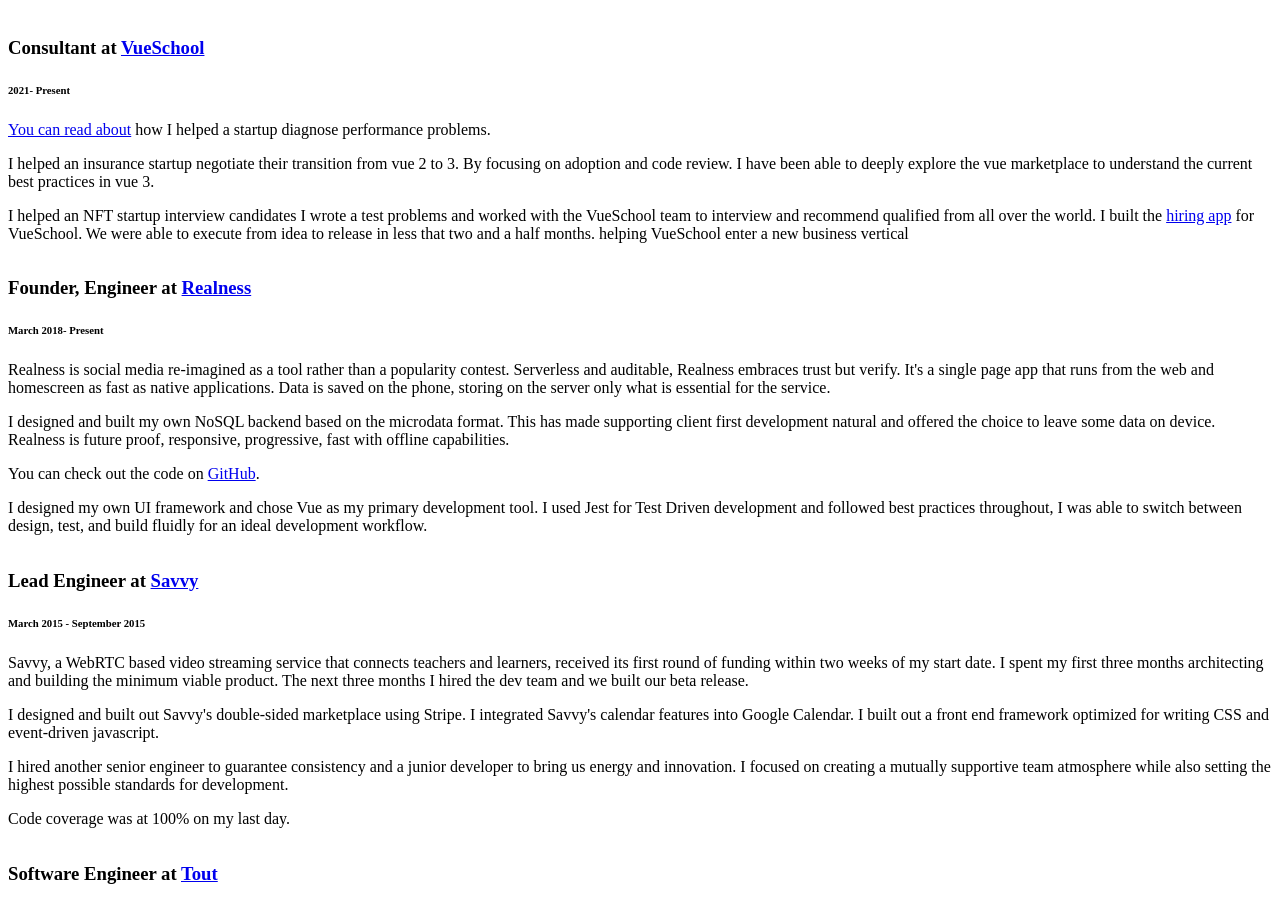
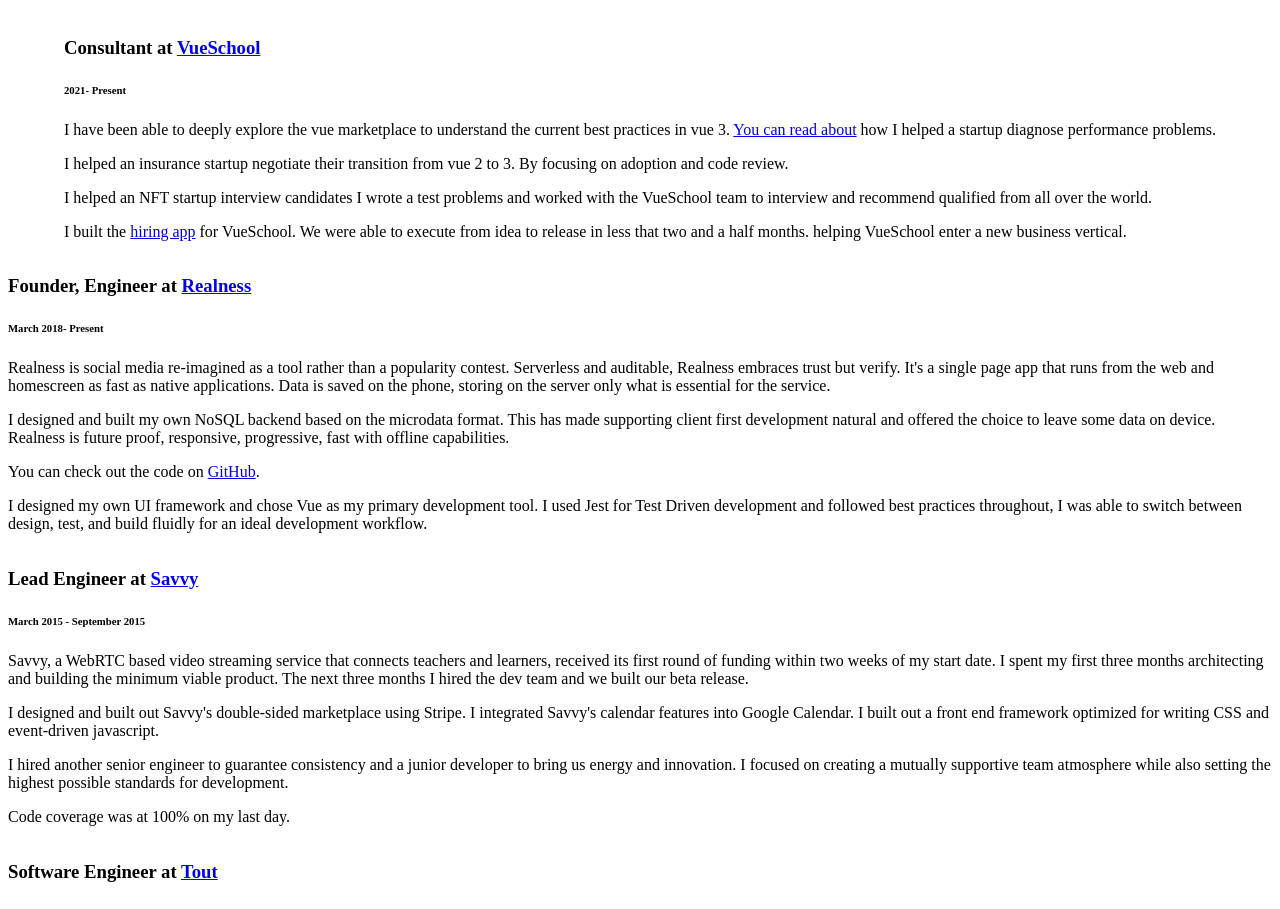
Before and after one commit to scott-fryxell/scott-fryxell.github.io, a Nuxt app: page /resume in a window 1280 px wide. Shown: the part 1470-2379 px from the top of the page. Built offline with nearby package versions, Linux system fonts and the light colour scheme.

Commit message:
Fix formating and a typo

```diff
--- a/pages/resume.vue
+++ b/pages/resume.vue
@@ -69,23 +69,24 @@
           </h6>
         </header>
         <p itemprop="description">
-          <a href="https://vueschool.io/articles/vuejs-tutorials/tooling-saves-your-bacon/">You can read about</a>
-          how I helped a startup diagnose performance problems.
+          I have been able to deeply explore the vue marketplace
+          to understand the current best practices in vue 3. <a href="https://vueschool.io/articles/vuejs-tutorials/tooling-saves-your-bacon/">
+          You can read about</a> how I helped a startup diagnose
+          performance problems.
         </p>
         <p itemprop="description">
           I helped an insurance startup negotiate their transition
           from vue 2 to 3. By focusing on adoption and code review.
-          I have been able to deeply explore the vue marketplace
-          to understand the current best practices in vue 3.
         </p>
         <p itemprop="description">
           I helped an NFT startup interview candidates I wrote a
           test problems and worked with the VueSchool team to
           interview and recommend qualified from all over the world.
-          I built the <a href="https://vueschool.io/hiring">hiring app</a>
-          for VueSchool. We were able to execute from idea to release in
-          less that two and a half months. helping VueSchool enter a
-          new business vertical
+        </p>
+        <p itemprop="description"> I built the <a href="https://vueschool.io/hiring">
+          hiring app</a> for VueSchool. We were able to execute from
+          idea to release in less that two and a half months. helping
+          VueSchool enter a new business vertical.
         </p>
       </article>
       <article itemscope itemtype="http://schema.org/Event/Job">
```
